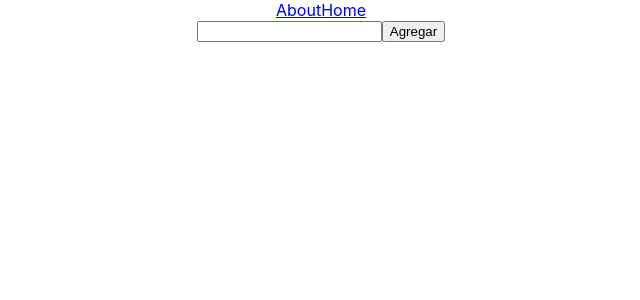
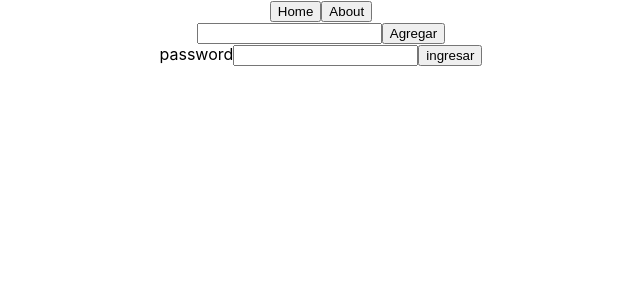
Before and after one commit to maxchu192/rick_and_morty, a React (Create React App) app: page / in a window 1280 px wide. Before the commit this address had no page. Shown: the top 300 px of the page, without its empty margins (319-959 px from the left). Built offline with nearby package versions, Linux system fonts and the light colour scheme.

Commit message:
fixed errors

```diff
--- a/src/App.js
+++ b/src/App.js
@@ -3,9 +3,11 @@ import axios from 'axios';
 import Cards from './components/Cards.jsx';
 import Nav from './components/Nav.jsx';
 import About from './components/About.jsx';
+import Detail from './components/Detail.jsx';
+import Login from './components/Login.jsx';
 import { useState } from 'react';
 import { Routes, Route } from 'react-router-dom';
-import Detail from './components/Detail.jsx';
+
 
 function App() {
    const [characters, setCharacters] = useState([])
@@ -34,9 +36,10 @@ function App() {
       <div className='App'>
          <Nav onSearch={onSearch} />
          <Routes>
-            <Route path='home' element={<Cards characters={characters} onClose={onClose} />} />
-            <Route path='about' element={<About />} />
-            <Route path='details/:id' element={<Detail />} />
+            <Route path='/' element={<Login />} ></Route>
+            <Route path='/home' element={<Cards characters={characters} onClose={onClose} />} />
+            <Route path='/about' element={<About />} />
+            <Route path='/details/:id' element={<Detail />} />
          </Routes>
 
       </div>
--- a/src/components/Card.jsx
+++ b/src/components/Card.jsx
@@ -5,7 +5,7 @@ export default function Card({id, name, status, species, gender, origin, image,
    return (
       <div className="card">
          <button onClick={() =>  onClose(id)}>X</button>
-         <Link to={`detail/${id}`} >
+         <Link to={`/detail/${id}`} >
          <h2>{name}</h2>
          </Link>
          <h2>{status}</h2>
--- a/src/components/Detail.jsx
+++ b/src/components/Detail.jsx
@@ -6,8 +6,7 @@ import { Link } from 'react-router-dom';
 
 export default function Detail() {
     const { id } = useParams
-    console.log(id)
-    const {character, setCharacter} = useState({});
+    const [character, setCharacter] = useState({});
 
     useEffect(() => {
         axios(`https://rickandmortyapi.com/api/character/${id}`)
@@ -26,12 +25,13 @@ export default function Detail() {
         <button>
             <Link to='/home'>Home</Link>
         </button>
-        <h3>{character?.name}</h3>
-        <p>{character?.status}</p>
-        <p>{character?.species}</p>
-        <p>{character?.gender}</p>
-        <p>{character?.origin?.name}</p>
-        <img src={character?.image} alt={character?.name} />
+        <h1>Details</h1>
+        <h2>{character.name}</h2>
+        <h2>{character.status}</h2>
+        <h2>{character.species}</h2>
+        <h2>{character.gender}</h2>
+        <h2>{character.origin?.name}</h2>
+        <img src={character.image} alt={character.name} />
     </div>
   )
 }
--- /dev/null
+++ b/src/components/Login.jsx
@@ -0,0 +1,14 @@
+import React from 'react';
+import { Link } from 'react-router-dom';
+
+export default function Login() {
+  return (
+    <div>
+        <label>password</label>
+        <input></input>
+        <Link to='/home'>
+          <button>ingresar</button>
+        </Link>
+    </div>
+  )
+}
--- a/src/components/Nav.jsx
+++ b/src/components/Nav.jsx
@@ -7,8 +7,8 @@ import { Link } from 'react-router-dom';
 export default function Nav({onSearch}) {
   return(
     <div>
-      <Link to='/about'>About</Link>
-      <Link to='/home'>Home</Link>
+      <Link to='/about'><button>Home</button></Link>
+      <Link to='/home'><button>About</button></Link>
       <SearchBar onSearch={onSearch} />
     </div>
   )
```
Also changed, not shown: src/components/Nav.css (added), src/components/Search.css (added).
